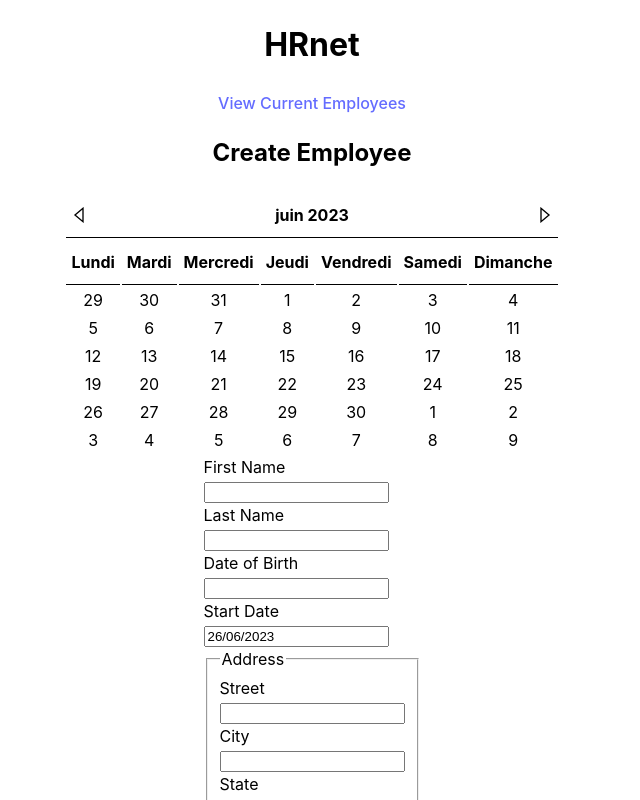
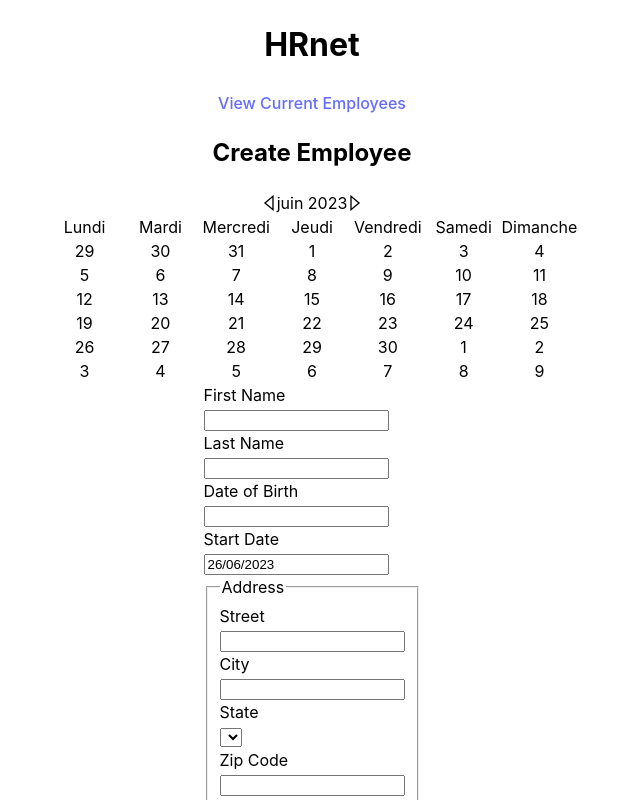
Before and after one commit to MaxenceCalifano/P14_jquery_to_react, a React (Vite) app: page / in a window 1280 px wide. Shown: the top 800 px of the page, without its empty margins (328-968 px from the left). Built offline with nearby package versions, Linux system fonts and the light colour scheme.

Commit message:
change date picker into grid

```diff
--- a/src/components/Datepicker.jsx
+++ b/src/components/Datepicker.jsx
@@ -12,7 +12,7 @@ dayjs.locale('fr')
 function Datepicker({ selectedDate, setSelectedDate }) {
     const [date, setDate] = useState(selectedDate)
 
-    const getCalendarCells = date => {
+    const getCalendarCells = useCallback(date => {
         const daysToFirstOfTheMonth = date.date(1).weekday() - 1
 
         const calendarCells = []
@@ -45,61 +45,35 @@ function Datepicker({ selectedDate, setSelectedDate }) {
         }
         //const dateClone = date.clone().set('date', 12)
         return calendarCells
-    }
-
-    const getCalendarRows = useCallback((date) => {
-
-        const cells = getCalendarCells(date)
-
-        const rows = [];
-
-        // split one array into chunks
-        for (let i = 0; i < cells.length; i += 7) {
-            rows.push(cells.slice(i, i + 7));
-        }
-        console.log("🚀 ~ file: Datepicker.jsx:46 ~ getCalendarRows ~ rows:", rows)
-
-        return rows;
     }, [])
 
-    const rows = useMemo(() => getCalendarRows(date), [date, getCalendarRows])
+    const cells = useMemo(() => getCalendarCells(date), [date, getCalendarCells])
 
     return (
-        <table>
-            <thead>
-                <tr>
-                    <th colSpan={7}>
+        <div className={styles.calendar}>
             <div className={styles.calendar_header}>
                 <GrCaretPrevious onClick={() => setDate(date.clone().subtract(1, "month"))} />
                 {date.format("MMM YYYY")}
                 <GrCaretNext onClick={() => setDate(date.clone().add(1, "month"))} />
             </div>
-                    </th>
-                </tr>
 
-            </thead>
-            <tbody>
-                <tr>
-                    <th>Lundi</th>
-                    <th>Mardi</th>
-                    <th>Mercredi</th>
-                    <th>Jeudi</th>
-                    <th>Vendredi</th>
-                    <th>Samedi</th>
-                    <th>Dimanche</th>
-                </tr>
+            <div>Lundi</div>
+            <div>Mardi</div>
+            <div>Mercredi</div>
+            <div>Jeudi</div>
+            <div>Vendredi</div>
+            <div>Samedi</div>
+            <div>Dimanche</div>
+
             {
-                    rows.map((cells, rowIndex) => (
-                        <tr key={rowIndex}>
-                            {cells.map(({ text, value }, cellIndex) => (
-                                <td className={styles.cell} key={cellIndex} onClick={() => setSelectedDate(value)}>{text}</td>
-                            ))}
-                        </tr>
+                cells.map((cell, cellIndex) => (
+
+                    <div className={styles.cell} key={cellIndex} onClick={() => setSelectedDate(cell.value)}>{cell.text}</div>
                 ))
             }
-            </tbody>
 
-        </table>
+
+        </div>
     );
 }
 
--- a/src/css/datepicker.module.css
+++ b/src/css/datepicker.module.css
@@ -1,7 +1,15 @@
+.calendar {
+    display: grid;
+    grid-template-columns: repeat(7, 1fr);
+    grid-template-rows: repeat(7, 1fr);
+    justify-items: center;
+}
+
 .calendar_header {
     display: flex;
     justify-content: space-between;
     align-items: center;
+    grid-column: 1 / 8;
 }
 
 .cell {
```
Lines whose indentation alone changed are shown as unchanged.
